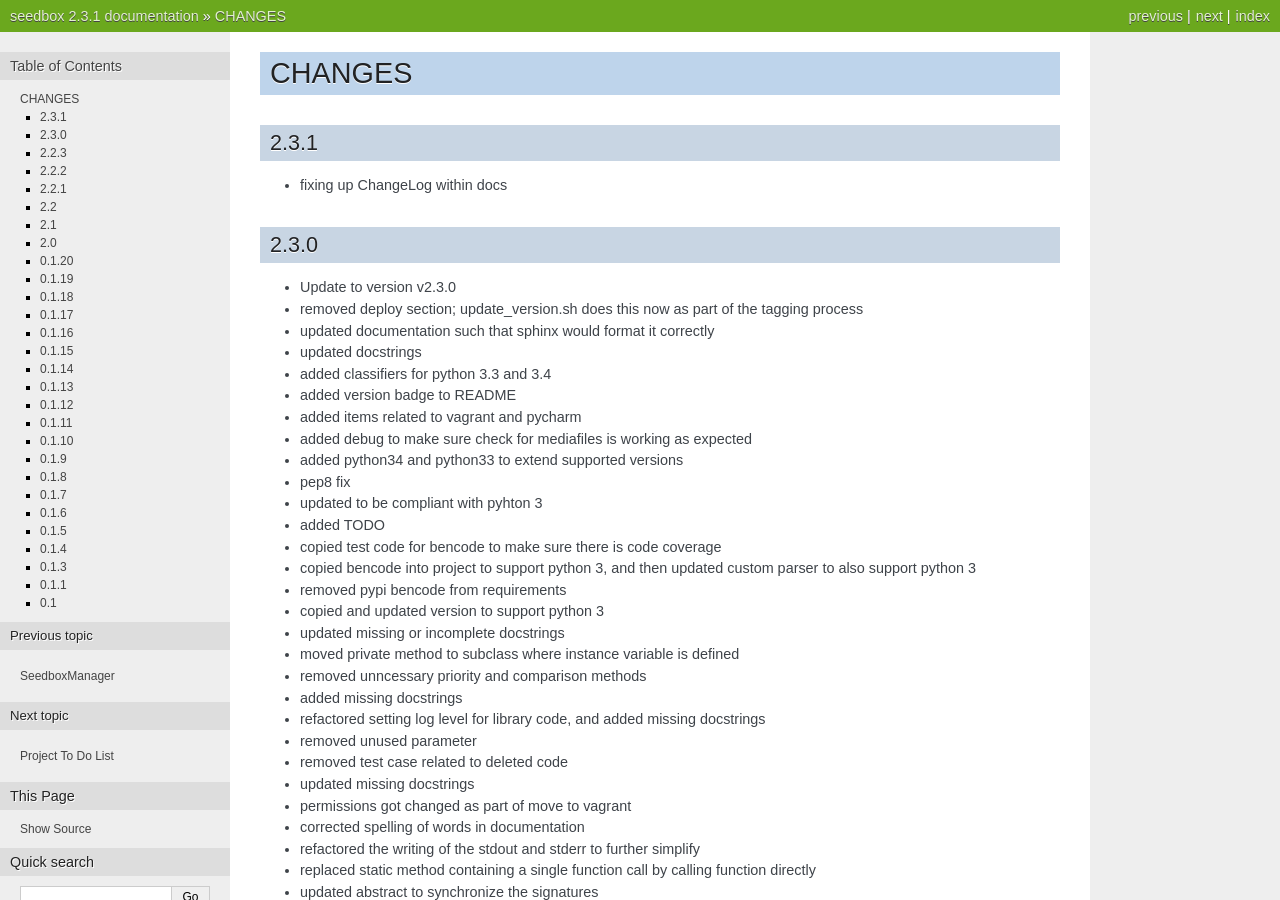
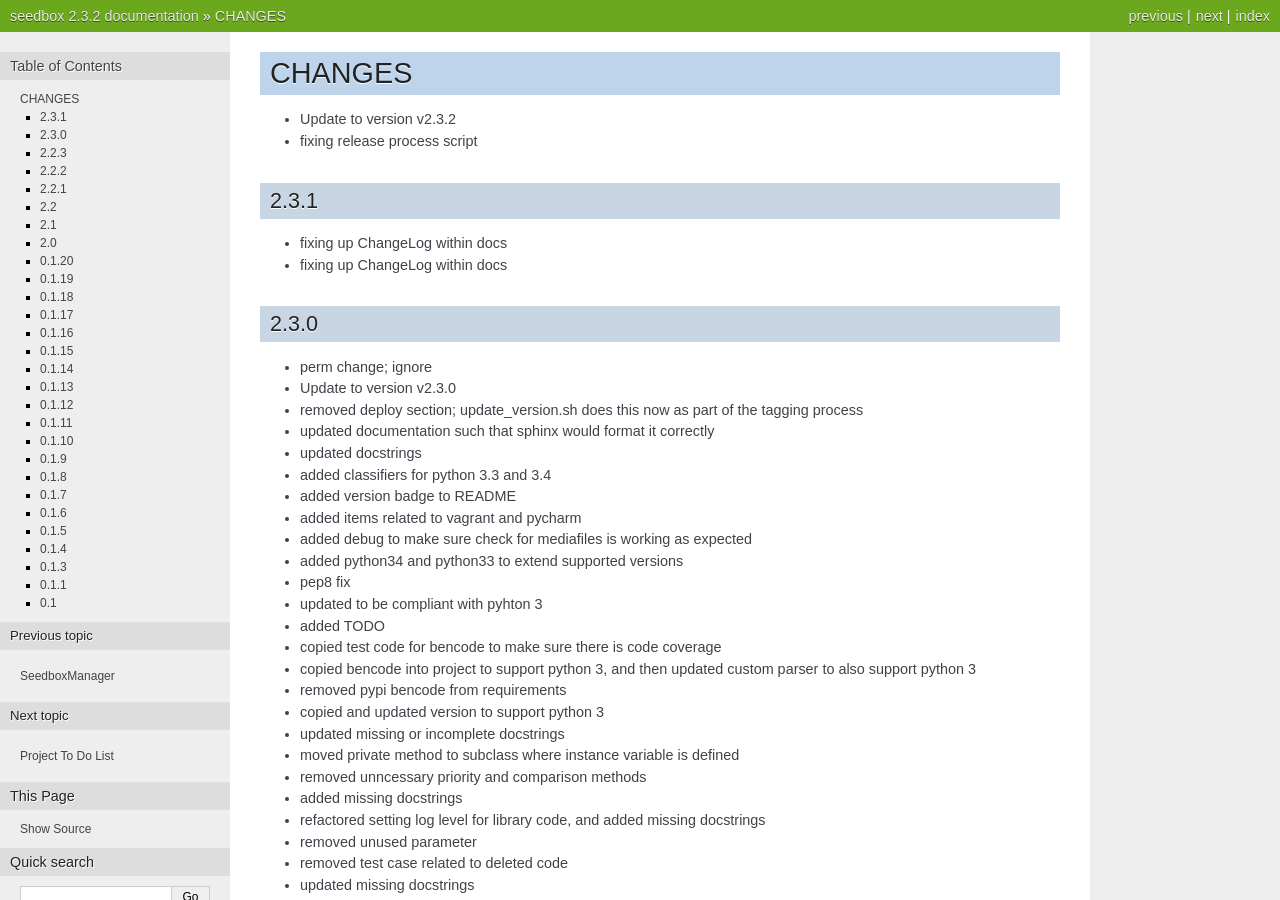
Before and after one commit to shad7/seedbox, a Sphinx documentation site: the page built from doc/source/ChangeLog.rst, in a window 1280 px wide and 900 px high. Built offline with Sphinx 7.4.7, drawn with Linux system fonts in a browser that asks for light colours; the version number is read from the project's files by our own code; some of the changed text lies outside the part shown.

Commit message:
Update to version v2.3.2

```diff
--- a/doc/source/ChangeLog.rst
+++ b/doc/source/ChangeLog.rst
@@ -1,14 +1,19 @@
 CHANGES
 =======
+
+* Update to version v2.3.2
+* fixing release process script
 
 2.3.1
 -----
 
 * fixing up ChangeLog within docs
+* fixing up ChangeLog within docs
 
 2.3.0
 -----
 
+* perm change; ignore
 * Update to version v2.3.0
 * removed deploy section; update_version.sh does this now as part of the tagging process
 * updated documentation such that sphinx would format it correctly
--- a/setup.cfg
+++ b/setup.cfg
@@ -1,6 +1,6 @@
 [metadata]
 name = SeedboxManager
-version = 2.3.1
+version = 2.3.2
 author = shad7
 author-email = kenny.shad7@gmail.com
 summary = Seedbox Task Manager
```
Also changed, not shown: 1 other file.
